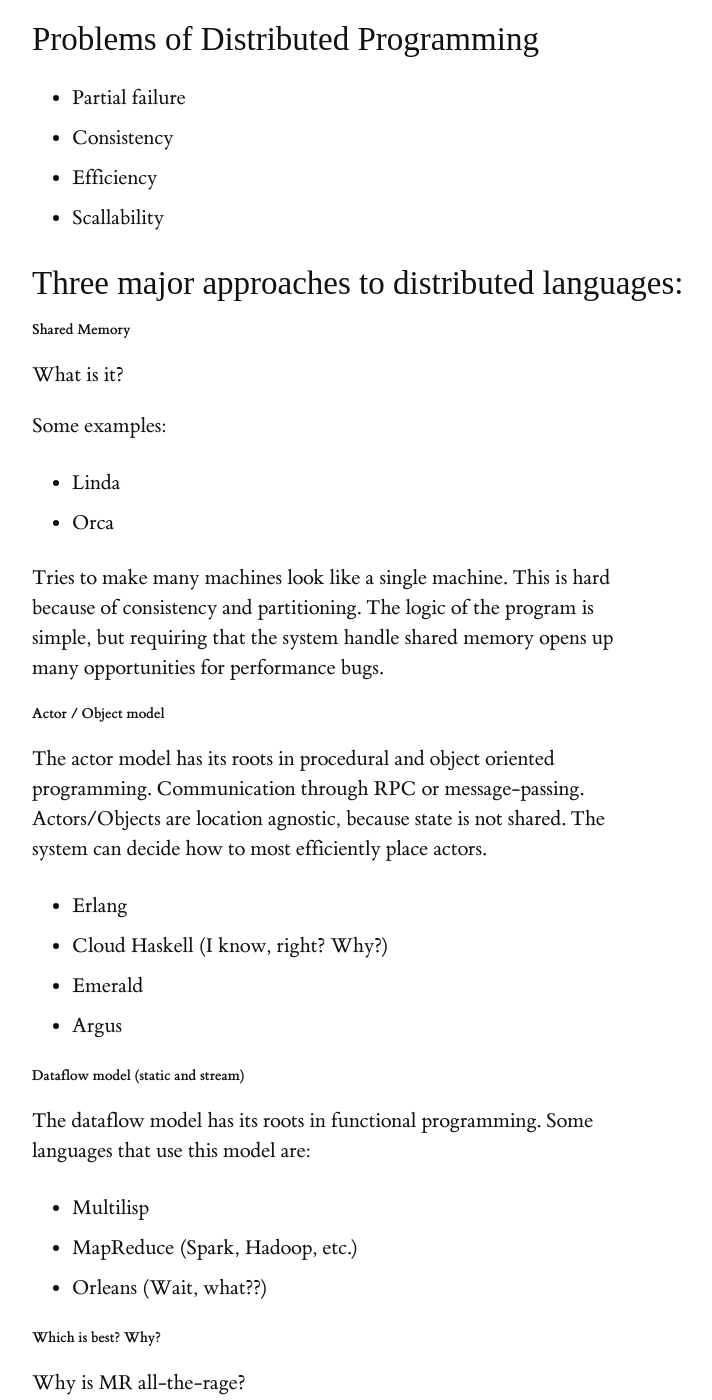
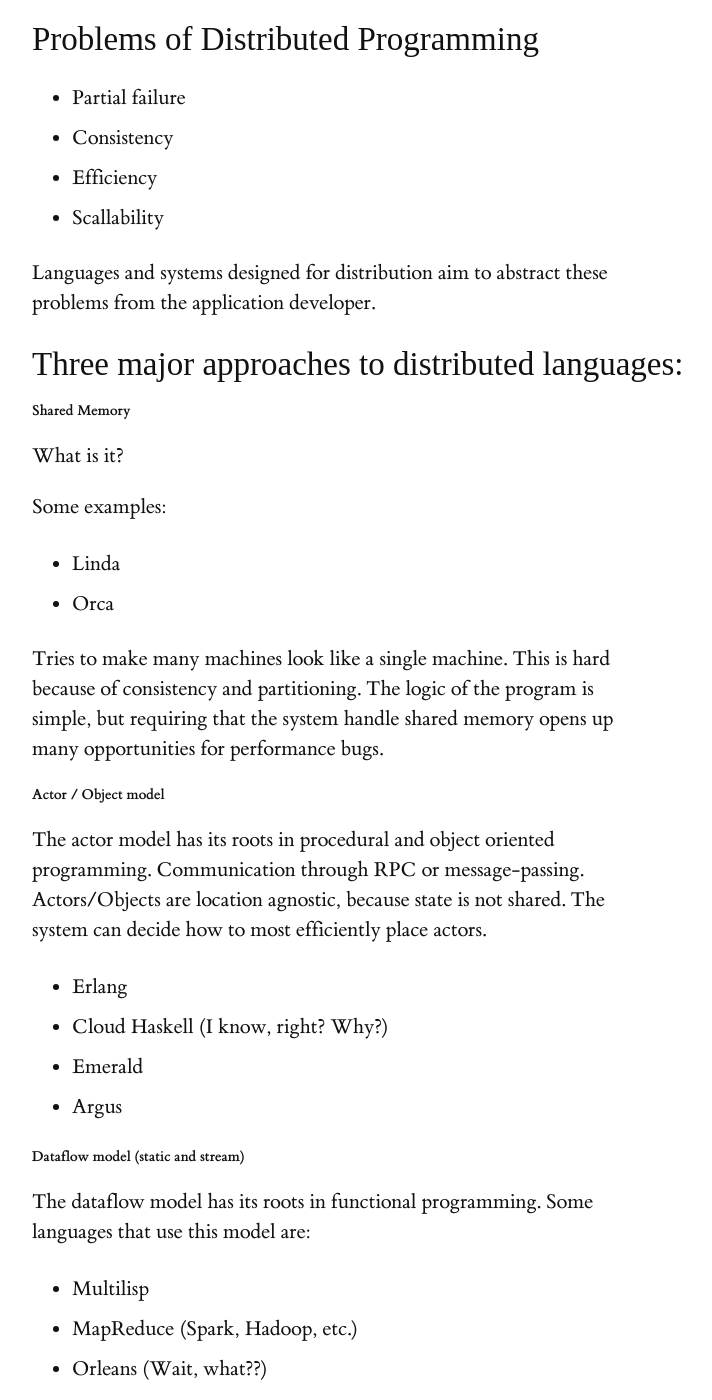
Before and after one commit to heathermiller/dist-prog-book, a Jekyll site: the page built from chapter/4/dist-langs.md, in a window 1280 px wide and 1400 px high, scrolled down 330 px. Shown: the whole window, without its empty margins (128-840 px from the left). Built offline with Jekyll 4.4.1, drawn with Linux system fonts in a browser that asks for light colours; some web fonts are replaced; some of the changed text lies outside the part shown.

Commit message:
Update dist-langs.md

```diff
--- a/chapter/4/dist-langs.md
+++ b/chapter/4/dist-langs.md
@@ -10,6 +10,9 @@
 * Consistency
 * Efficiency
 * Scallability
+
+Languages and systems designed for distribution aim to abstract these problems from the application developer.
+
 
 ### Three major approaches to distributed languages:
 
@@ -51,10 +54,14 @@
 
 Why is MR all-the-rage?
 
+* MR is DSL for distribution? (wouldn't use it to develop single-machine app (probably))
+
 * Dataflow / MapReduce fundamentally changed the programming style for distributed systems
 * Other models (Actor, DSM) tried to mask distribution
 * By changing the style, programs need necessarily consider communication patterns (disk, network)
 * Although, system may still handle fault tolerance
+
+## Maybe use below topics
 
 ### Why GPL's not DSL's?
 
```
